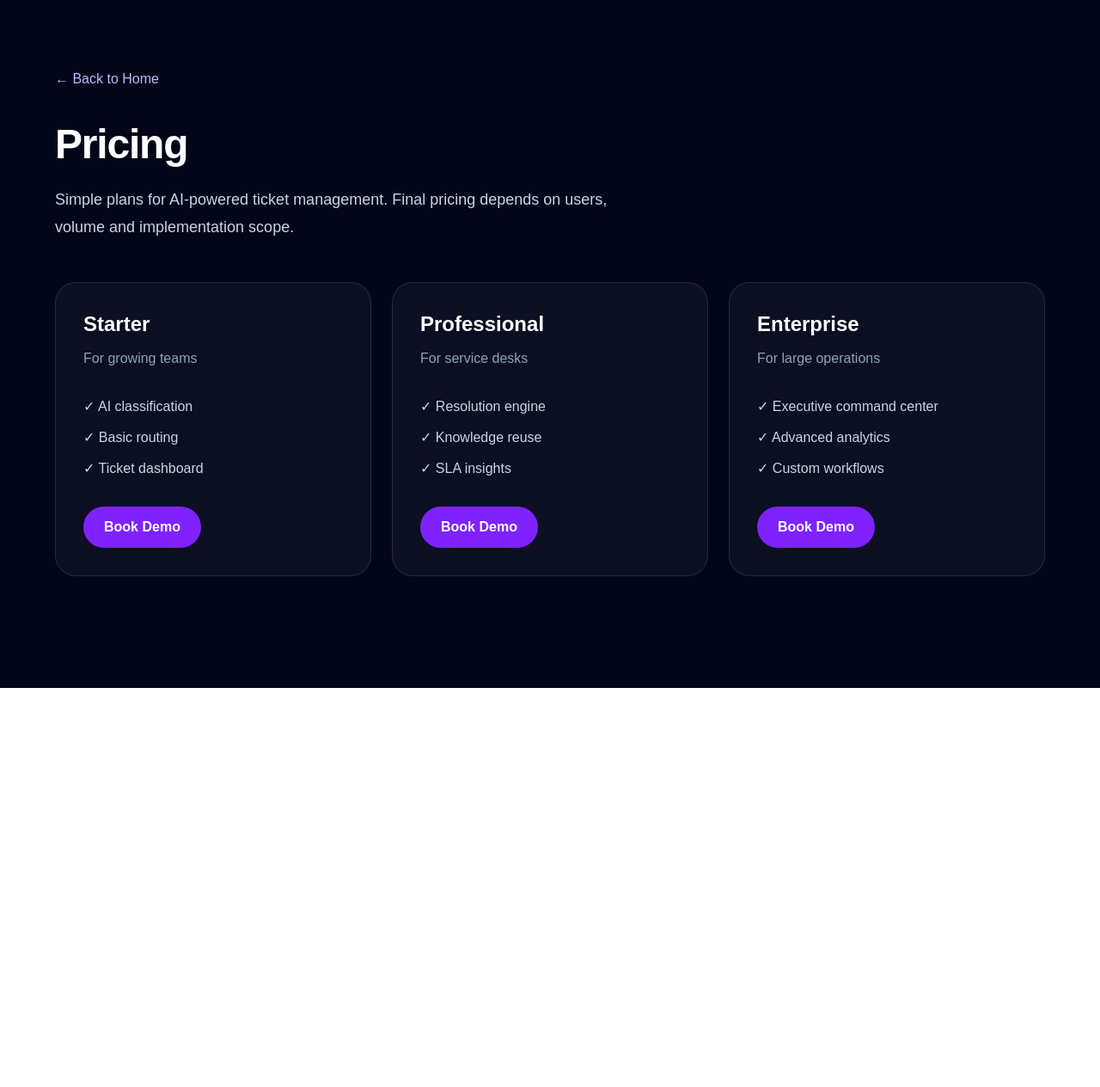
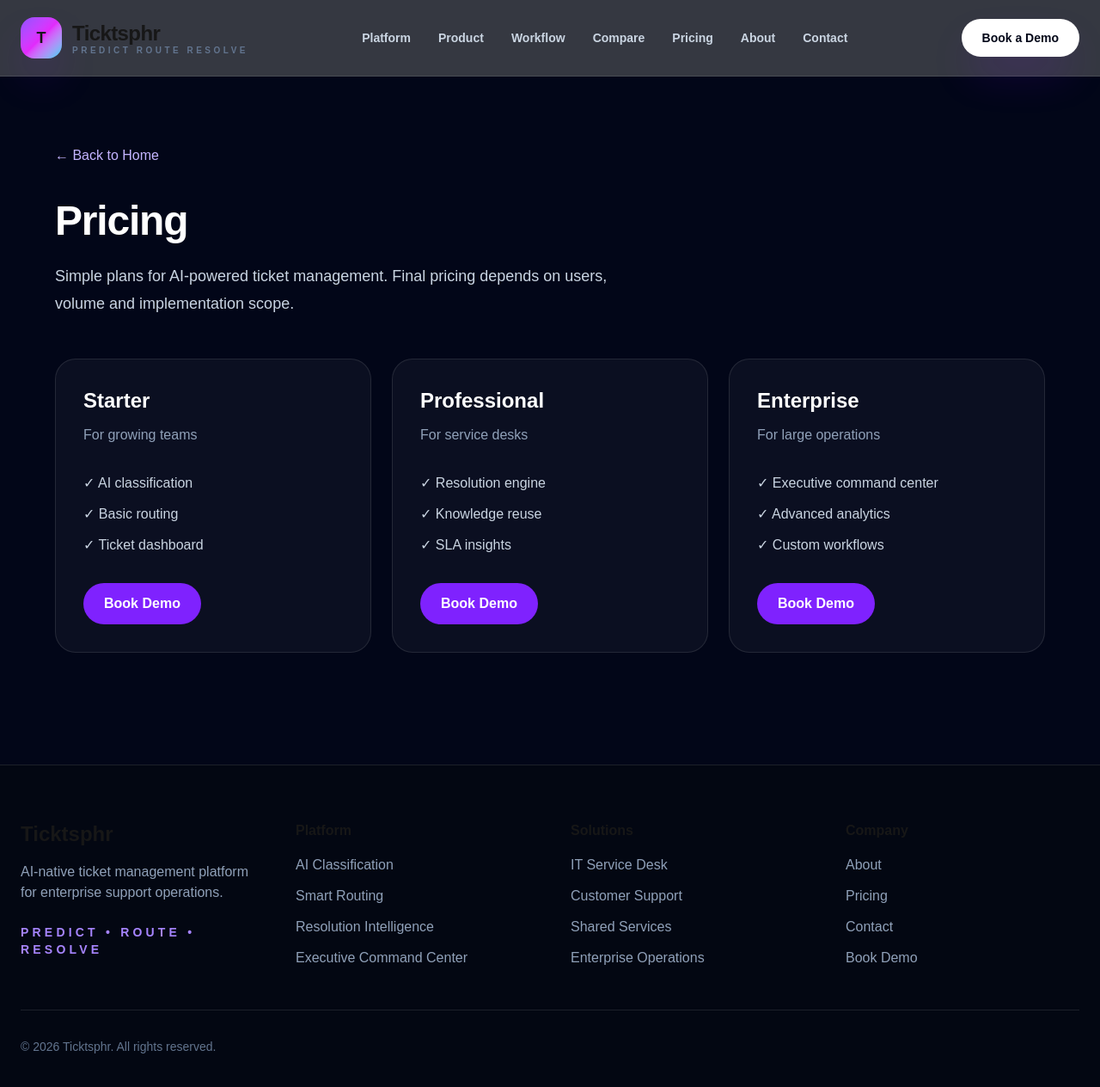
Before and after one commit to umayank-design/ticktsphr-marketing-website, a Next.js app: page /pricing in a window 1280 px wide. Shown: the top 1264 px of the page at 86% size. Before the commit the page ends 800 px from the top, so only its background shows below. Built offline with nearby package versions, Linux system fonts and the light colour scheme.

Commit message:
Remove duplicate homepage header footer

```diff
--- a/app/layout.tsx
+++ b/app/layout.tsx
@@ -1,6 +1,9 @@
 import type { Metadata } from "next";
 import { Geist, Geist_Mono } from "next/font/google";
 import "./globals.css";
+
+import Navbar from "@/components/Navbar";
+import Footer from "@/components/Footer";
 
 const geistSans = Geist({
   variable: "--font-geist-sans",
@@ -28,7 +31,11 @@ export default function RootLayout({
       lang="en"
       className={`${geistSans.variable} ${geistMono.variable} antialiased`}
     >
-      <body>{children}</body>
+      <body className="bg-[#030712] text-white">
+        <Navbar />
+        {children}
+        <Footer />
+      </body>
     </html>
   );
 }
--- a/components/Footer.tsx
+++ b/components/Footer.tsx
@@ -2,22 +2,23 @@ import Link from "next/link";
 
 export default function Footer() {
   return (
-    <footer className="border-t border-white/10 bg-slate-950">
+    <footer className="border-t border-white/10 bg-[#030712]">
       <div className="mx-auto max-w-7xl px-6 py-16">
-        <div className="grid gap-10 md:grid-cols-4">
+        <div className="grid gap-12 md:grid-cols-4">
           <div>
-            <h3 className="mb-4 text-xl font-bold text-white">
-              Ticktsphr AI
-            </h3>
-            <p className="text-sm text-slate-400">
-              AI-native support intelligence platform built to predict, route,
-              resolve, and continuously learn from every ticket.
+            <h3 className="text-2xl font-black">Ticktsphr</h3>
+            <p className="mt-4 text-slate-400">
+              AI-native ticket management platform for enterprise support
+              operations.
+            </p>
+            <p className="mt-6 text-sm font-black uppercase tracking-[0.3em] text-violet-400">
+              Predict • Route • Resolve
             </p>
           </div>
 
           <div>
-            <h4 className="mb-4 font-semibold text-white">Platform</h4>
-            <ul className="space-y-2 text-sm text-slate-400">
+            <h4 className="font-black">Platform</h4>
+            <ul className="mt-4 space-y-3 text-slate-400">
               <li>AI Classification</li>
               <li>Smart Routing</li>
               <li>Resolution Intelligence</li>
@@ -26,8 +27,8 @@ export default function Footer() {
           </div>
 
           <div>
-            <h4 className="mb-4 font-semibold text-white">Solutions</h4>
-            <ul className="space-y-2 text-sm text-slate-400">
+            <h4 className="font-black">Solutions</h4>
+            <ul className="mt-4 space-y-3 text-slate-400">
               <li>IT Service Desk</li>
               <li>Customer Support</li>
               <li>Shared Services</li>
@@ -36,26 +37,34 @@ export default function Footer() {
           </div>
 
           <div>
-            <h4 className="mb-4 font-semibold text-white">Company</h4>
-            <ul className="space-y-2 text-sm text-slate-400">
+            <h4 className="font-black">Company</h4>
+            <ul className="mt-4 space-y-3 text-slate-400">
               <li>
-                <Link href="/about">About</Link>
+                <Link href="/about" className="hover:text-white">
+                  About
+                </Link>
               </li>
               <li>
-                <Link href="/pricing">Pricing</Link>
+                <Link href="/pricing" className="hover:text-white">
+                  Pricing
+                </Link>
               </li>
               <li>
-                <Link href="/contact">Contact</Link>
+                <Link href="/contact" className="hover:text-white">
+                  Contact
+                </Link>
               </li>
               <li>
-                <Link href="/book-demo">Book Demo</Link>
+                <Link href="/book-demo" className="hover:text-white">
+                  Book Demo
+                </Link>
               </li>
             </ul>
           </div>
         </div>
 
-        <div className="mt-12 border-t border-white/10 pt-6 text-sm text-slate-500">
-          © {new Date().getFullYear()} Ticktsphr AI. All rights reserved.
+        <div className="mt-12 border-t border-white/10 pt-8 text-sm text-slate-500">
+          © 2026 Ticktsphr. All rights reserved.
         </div>
       </div>
     </footer>
--- a/components/Navbar.tsx
+++ b/components/Navbar.tsx
@@ -2,42 +2,35 @@ import Link from "next/link";
 
 export default function Navbar() {
   return (
-    <header className="sticky top-0 z-50 border-b border-white/10 bg-slate-950/85 backdrop-blur-xl">
-      <div className="mx-auto flex max-w-7xl items-center justify-between px-6 py-4">
+    <header className="sticky top-0 z-50 border-b border-white/10 bg-[#030712]/80 backdrop-blur-2xl">
+      <div className="mx-auto flex max-w-7xl items-center justify-between px-6 py-5">
         <Link href="/" className="flex items-center gap-3">
-          <div className="flex h-10 w-10 items-center justify-center rounded-2xl bg-gradient-to-br from-fuchsia-500 via-violet-500 to-cyan-400 text-lg font-black text-white shadow-lg shadow-fuchsia-500/20">
+          <div className="flex h-12 w-12 items-center justify-center rounded-2xl bg-gradient-to-br from-violet-500 via-fuchsia-500 to-cyan-400 text-lg font-black shadow-2xl shadow-violet-700/40">
             T
           </div>
           <div>
-            <div className="text-xl font-bold tracking-tight text-white">
-              Ticktsphr
-            </div>
-            <div className="text-[10px] font-semibold uppercase tracking-[0.35em] text-slate-500">
+            <p className="text-2xl font-black tracking-tight">Ticktsphr</p>
+            <p className="-mt-1 text-[10px] font-black uppercase tracking-[0.35em] text-slate-500">
               Predict Route Resolve
-            </div>
+            </p>
           </div>
         </Link>
 
-        <nav className="hidden items-center gap-8 text-sm font-medium text-slate-300 md:flex">
-          <Link href="/about" className="hover:text-white">
-            About
-          </Link>
-          <Link href="/pricing" className="hover:text-white">
-            Pricing
-          </Link>
-          <Link href="/contact" className="hover:text-white">
-            Contact
-          </Link>
-          <Link href="/book-demo" className="hover:text-white">
-            Book Demo
-          </Link>
+        <nav className="hidden items-center gap-8 text-sm font-bold text-slate-300 lg:flex">
+          <a href="/#platform" className="hover:text-white">Platform</a>
+          <a href="/#product" className="hover:text-white">Product</a>
+          <a href="/#workflow" className="hover:text-white">Workflow</a>
+          <a href="/#comparison" className="hover:text-white">Compare</a>
+          <Link href="/pricing" className="hover:text-white">Pricing</Link>
+          <Link href="/about" className="hover:text-white">About</Link>
+          <Link href="/contact" className="hover:text-white">Contact</Link>
         </nav>
 
         <Link
           href="/book-demo"
-          className="hidden rounded-full bg-white px-5 py-2 text-sm font-semibold text-slate-950 shadow-lg shadow-cyan-500/10 transition hover:bg-cyan-100 md:inline-flex"
+          className="rounded-full bg-white px-6 py-3 text-sm font-black text-slate-950 shadow-2xl shadow-violet-700/30 hover:bg-violet-100"
         >
-          Book Demo
+          Book a Demo
         </Link>
       </div>
     </header>
```
Also changed, not shown: app/page.tsx (+4 -109 lines).
